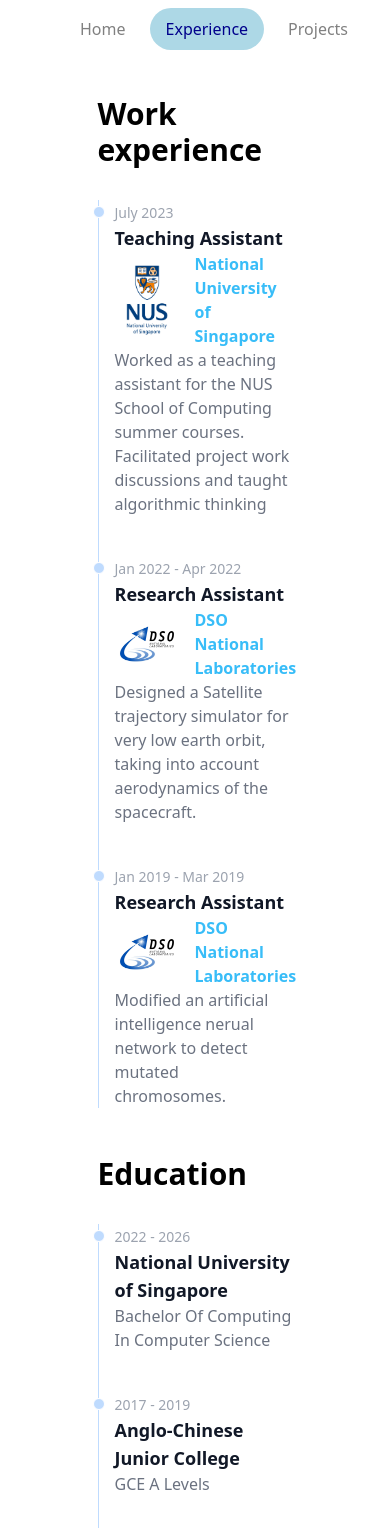
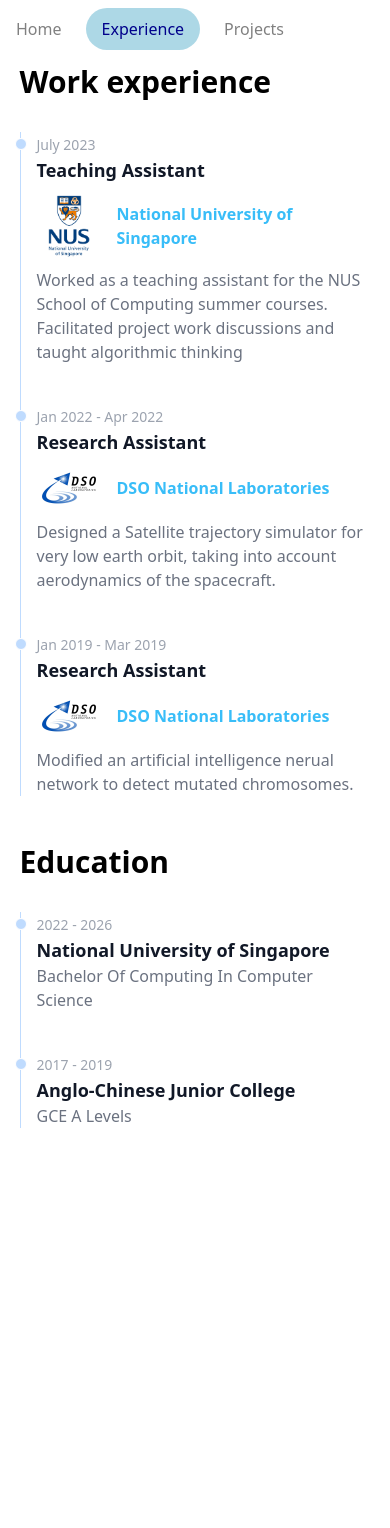
Before and after one commit to ItsTYtan/portfolio, a Next.js app: page /portfolio/experience in a window 390 px wide. Shown: the top 1528 px of the page. After the commit the page ends 1168 px from the top, so only its background shows below. Built offline with nearby package versions, Linux system fonts and the light colour scheme.

Commit message:
Add responsive design

```diff
--- a/app/experience/page.tsx
+++ b/app/experience/page.tsx
@@ -10,8 +10,9 @@ export default function page() {
     return(
         <main className='w-full flex flex-col'>
             <TopBar currentNav={Nav.Experience} />
-            <h1 className="py-8 w-1/2 text-3xl font-semibold mx-auto">Work experience</h1>
-            <ol className="relative border-s border-blue-200 dark:border-gray-700 mx-auto w-1/2 h-auto">
+            <section className="max-w-[120ch] px-[5%] mx-auto">
+                <h1 className="text-3xl font-semibold pb-8">Work experience</h1>
+                <ol className="relative border-s border-blue-200 dark:border-gray-700 h-auto">
                     <li className="mb-10 ms-4">
                         <div className="absolute w-3 h-3 bg-blue-200 rounded-full mt-1.5 -start-1.5 border border-white dark:border-gray-900 dark:bg-gray-700"></div>
                         <time className="mb-1 text-sm font-normal leading-none text-gray-400 dark:text-gray-500">July 2023</time>
@@ -49,8 +50,8 @@ export default function page() {
                         <p className="text-base font-normal text-gray-500 dark:text-gray-400">Modified an artificial intelligence nerual network to detect mutated chromosomes.</p>
                     </li>
                 </ol>
-            <h1 className="mt-12 w-1/2 text-3xl font-semibold mx-auto mb-8">Education</h1>
-            <ol className="relative border-s border-blue-200 dark:border-gray-700 mx-auto w-1/2 h-auto">
+                <h1 className="mt-12 text-3xl font-semibold mx-auto mb-8">Education</h1>
+                <ol className="relative border-s border-blue-200 dark:border-gray-700h-auto">
                     <li className="mb-10 ms-4">
                         <div className="absolute w-3 h-3 bg-blue-200 rounded-full mt-1.5 -start-1.5 border border-white dark:border-gray-900 dark:bg-gray-700"></div>
                         <time className="mb-1 text-sm font-normal leading-none text-gray-400 dark:text-gray-500">2022 - 2026</time>
@@ -64,6 +65,7 @@ export default function page() {
                         <p className="text-base font-normal text-gray-500 dark:text-gray-400">GCE A Levels</p>
                     </li>
                 </ol>
+            </section>
         </main>
     )
 }
--- a/app/page.tsx
+++ b/app/page.tsx
@@ -29,6 +29,7 @@ export default function Home() {
             <i className="block fa fa-angle-down text-6xl text-center animate-bounce" aria-hidden="true"></i>
         </div>
       </section>
+
       <section className='w-full h-auto bg-gray-700'>
         <div className='max-w-[120ch] px-[5%] mx-auto'>
           <h1 className='py-4 text-4xl font-bold text-center text-white'>About me</h1>
--- a/app/topbar.tsx
+++ b/app/topbar.tsx
@@ -19,7 +19,7 @@ export default function TopBar({
     }
 
     return (
-        <nav className="pt-2 pl-16 w-full flex align-center h-16 pr-16 gap-2">
+        <nav className="pt-2 sm:pl-16 w-full flex align-center h-16 pr-16 gap-2">
             <Link
                 className={ButtonStyle(currentNav, Nav.Home)}
                 href='/'
```
Lines whose indentation alone changed are shown as unchanged.
